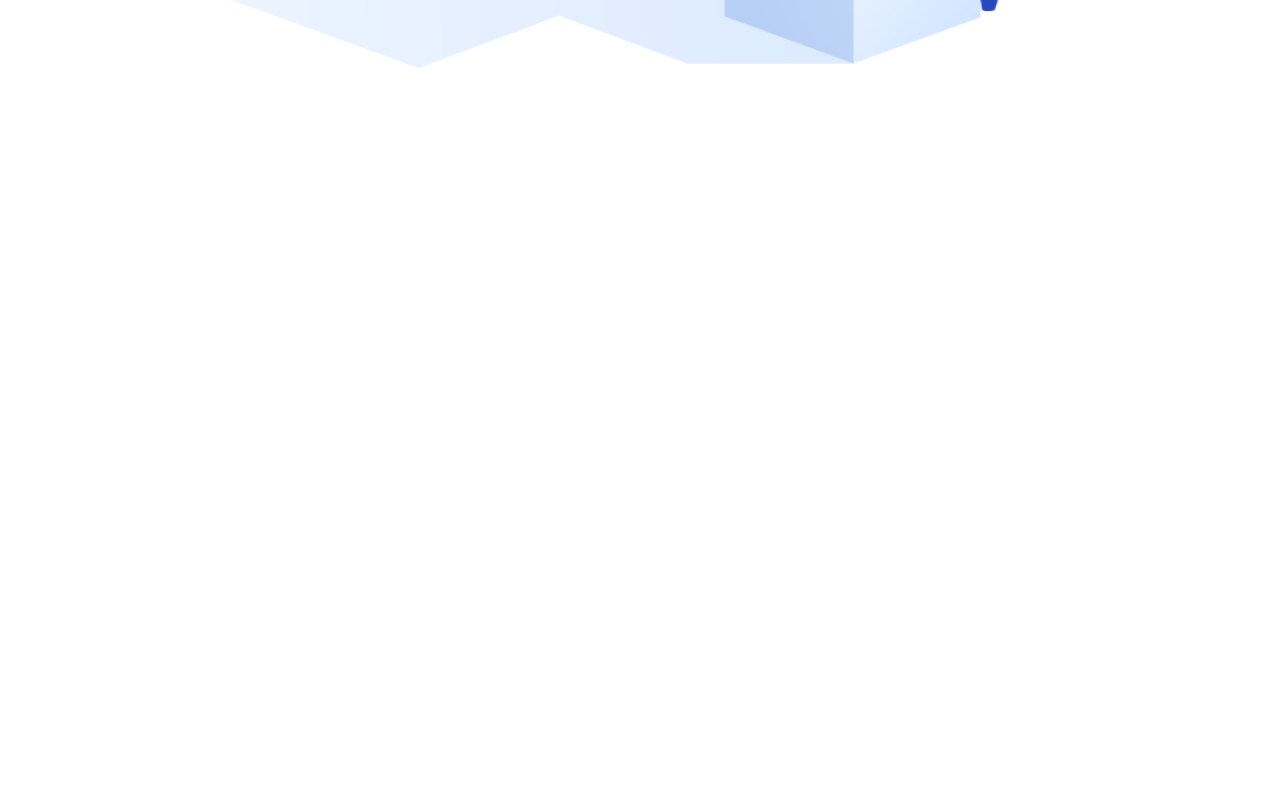
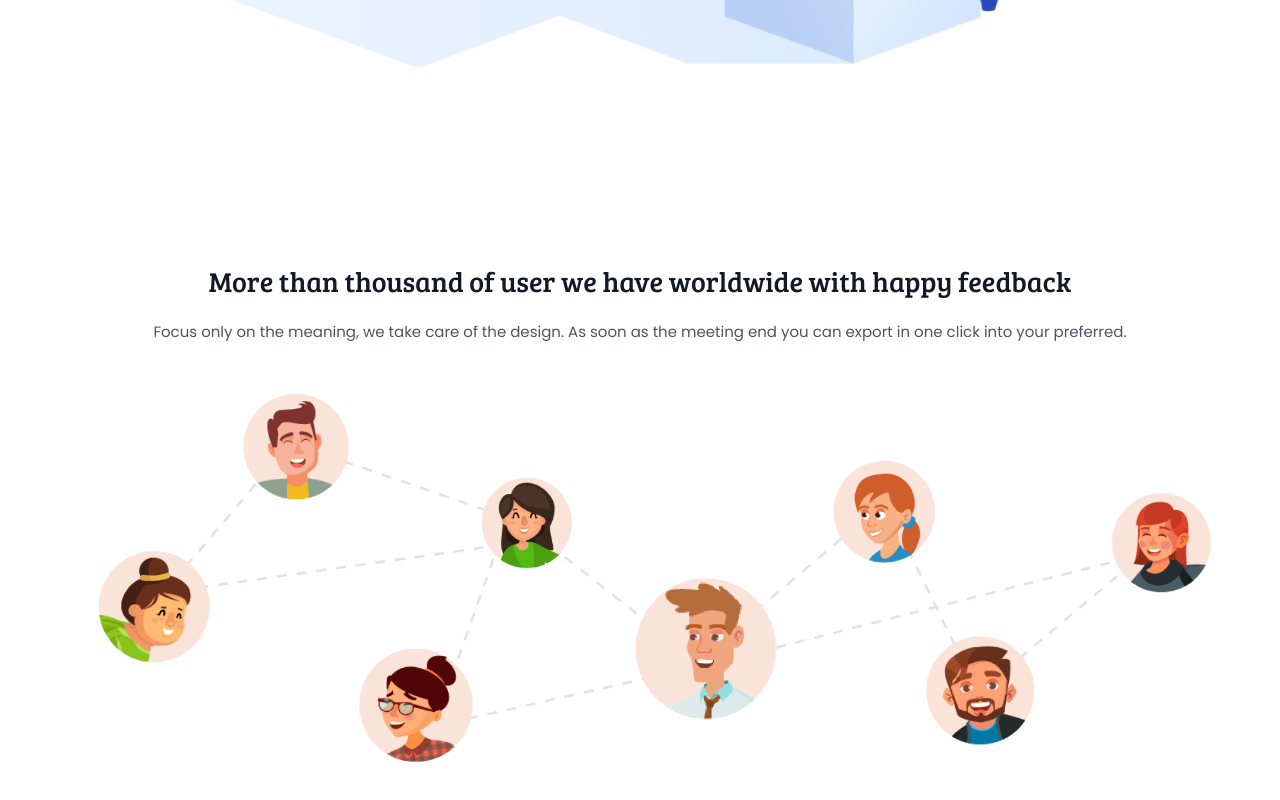
Before and after one commit to fajarfadillahh/seaocean-agency-creative-react-tailwind, a React (Vite) app: page / in a window 1280 px wide. Shown: the part 3630-4430 px from the top of the page. Before the commit the page ends 3762 px from the top, so only its background shows below. Built offline with nearby package versions, Linux system fonts and the light colour scheme.

Commit message:
create User.jsx, part of the Homepage

```diff
--- a/src/pages/Homepage.jsx
+++ b/src/pages/Homepage.jsx
@@ -4,6 +4,7 @@ import Header from "../components/Header";
 import Hero from "../parts/Homepage/Hero";
 import Services from "../parts/Homepage/Services";
 import Feature from "../parts/Homepage/Feature";
+import User from "../parts/Homepage/User";
 
 export default function Homepage() {
   return (
@@ -12,6 +13,7 @@ export default function Homepage() {
       <Hero />
       <Services />
       <Feature />
+      <User />
     </>
   );
 }
--- /dev/null
+++ b/src/parts/Homepage/User.jsx
@@ -0,0 +1,27 @@
+import React from "react";
+
+import UserImg from "../../assets/images/user-img.png";
+
+export default function User() {
+  return (
+    <section className="user section">
+      <div className="user__container container grid gap-12">
+        <div className="user__data justify-self-center text-center">
+          <h1 className="user__title section-title">
+            More than thousand of user we have worldwide with happy feedback
+          </h1>
+          <p className="user__text section-text pb-0">
+            Focus only on the meaning, we take care of the design. As soon as
+            the meeting end you can export in one click into your preferred.
+          </p>
+        </div>
+
+        <img
+          src={UserImg}
+          alt="user immg"
+          className="user__img justify-self-center"
+        />
+      </div>
+    </section>
+  );
+}
```
